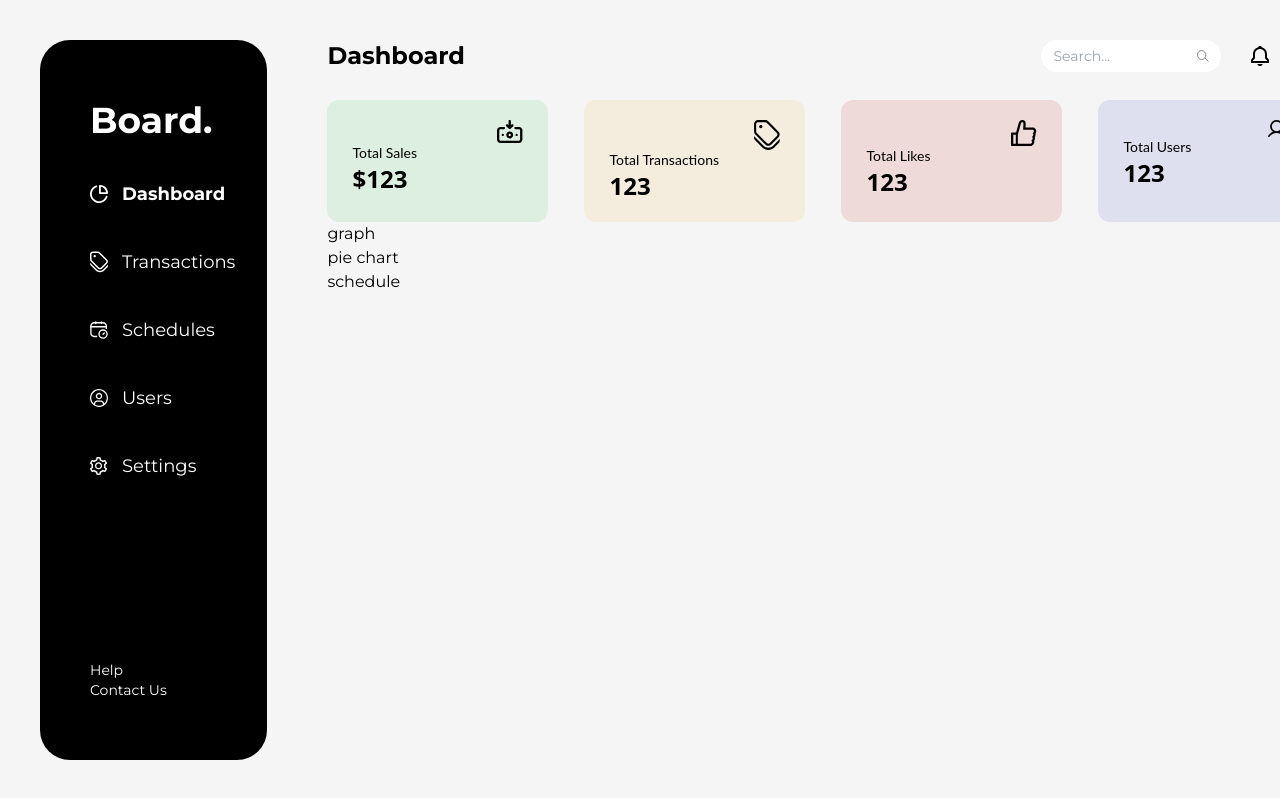
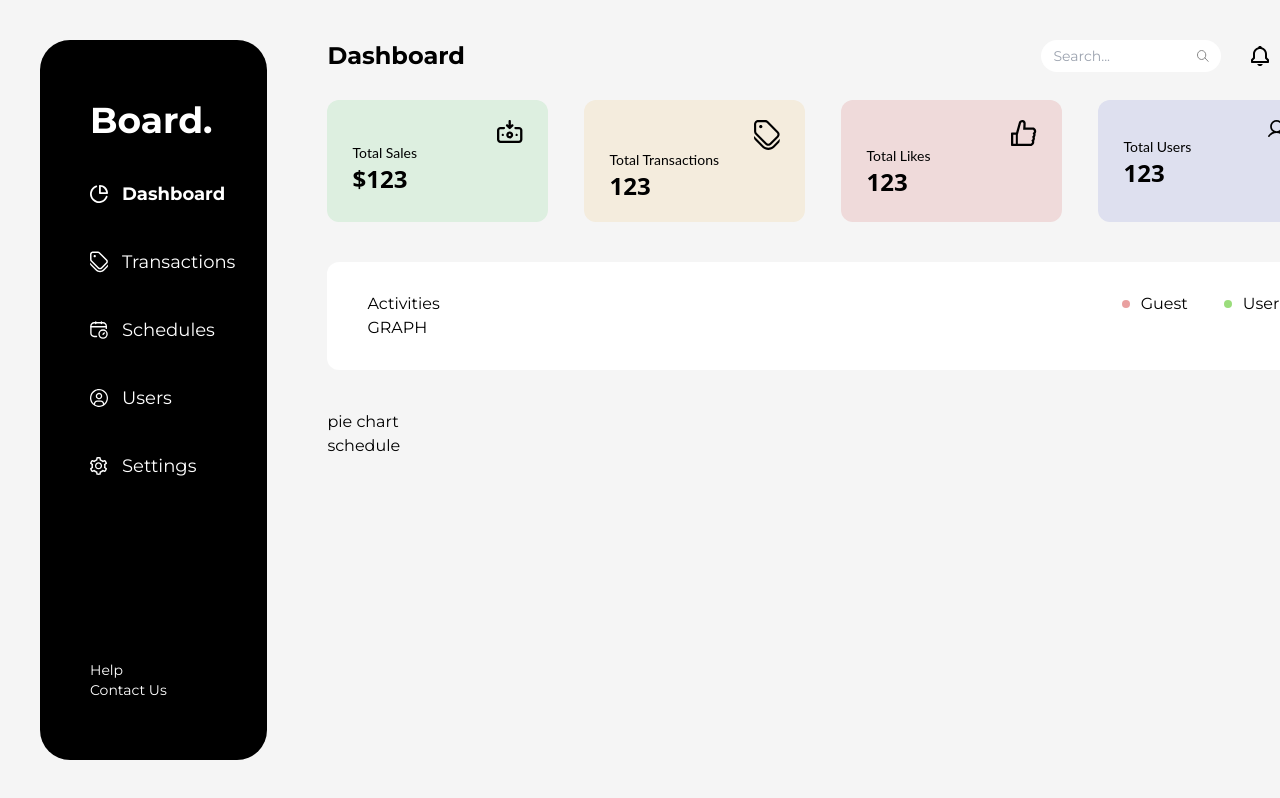
Before and after one commit to hokageCV/nextjs-dashboard, a Next.js app: page /dashboard in a window 1280 px wide. Shown: the top 798 px of the page. Built offline with nearby package versions, Linux system fonts and the light colour scheme.

Commit message:
graph box

```diff
--- a/src/app/dashboard/page.tsx
+++ b/src/app/dashboard/page.tsx
@@ -69,7 +69,20 @@ export default function Dashboard() {
                 </div>
 
                 {/* graph */}
-                <div>graph</div>
+                <div className="bg-white-1 my-10 px-10 py-7.5  rounded-xl">
+                    <div className="flex flex-row ">
+                        <p className="mr-auto">Activities</p>
+                        <div className="flex flex-row items-center justify-center">
+                            <div className="w-2 h-2 rounded-full bg-[#E9A0A0]"></div>
+                            <p className="ml-[11px]">Guest</p>
+                        </div>
+                        <div className="flex flex-row items-center justify-center ml-9">
+                            <div className="w-2 h-2 rounded-full bg-[#9BDD7C]"></div>
+                            <p className="ml-[11px]">User</p>
+                        </div>
+                    </div>
+                    <div>GRAPH</div>
+                </div>
 
                 {/* pie chart and schedule */}
                 <div>
```
